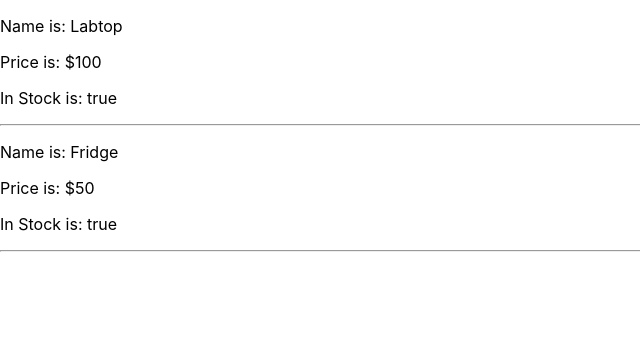
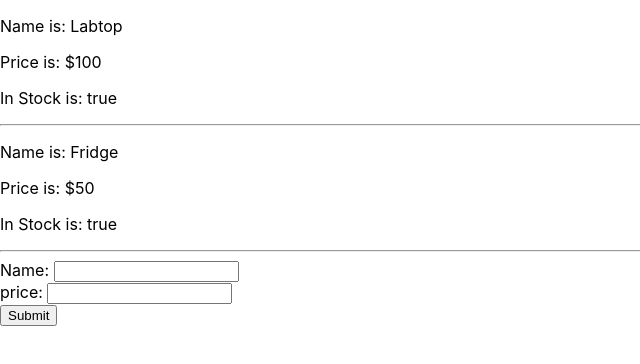
Before and after one commit to OmarThinks/react-cheat-sheet, a React (Create React App) app in the folder sample-app/: page / in a window 1280 px wide. Shown: the top 364 px of the page, without its empty margins (0-640 px from the left). Built offline with nearby package versions, Linux system fonts and the light colour scheme; the HTML template or start-up script is replaced by a standard one.

Commit message:
Add.js:handling state wth forms

```diff
--- a/sample-app/src/App.js
+++ b/sample-app/src/App.js
@@ -1,5 +1,6 @@
 import {Component} from 'react';
 import Products from "./components/products"
+import AddProduct from "./components/addProduct"
 
 class App extends Component {
     state = {products : [
@@ -9,7 +10,10 @@ class App extends Component {
     ]}
   render = () => {
     return (
-        <Products products={this.state.products} />
+        <div>
+            <Products products={this.state.products} />
+            <AddProduct />
+        </div>
     );
   }
 }
--- a/sample-app/src/components/addProduct.js
+++ b/sample-app/src/components/addProduct.js
@@ -0,0 +1,33 @@
+import {Component} from "react"
+
+class AddProduct extends Component {
+    state = {
+        name:"",
+        in_stock:true,
+        price:""
+    }
+    handleChange = (e) =>{
+        this.setState({
+            [e.target.id] : e.target.value
+        });
+    }
+    handleSubmit = (e) =>{
+        e.preventDefault();
+        console.log(this.state);
+    }
+    render() {
+        return(
+            <div className="add_product">
+                <form onSubmit={this.handleSubmit}>
+                    Name: <input name="name" type="text" id="name"
+                    onChange={this.handleChange}/><br/>
+                    price: <input name="price" type="text" id="price"
+                    onChange={this.handleChange}/><br/>
+                    <button type="submit">Submit</button>
+                </form>
+            </div>
+        )
+    }
+}
+
+export default AddProduct;
```
